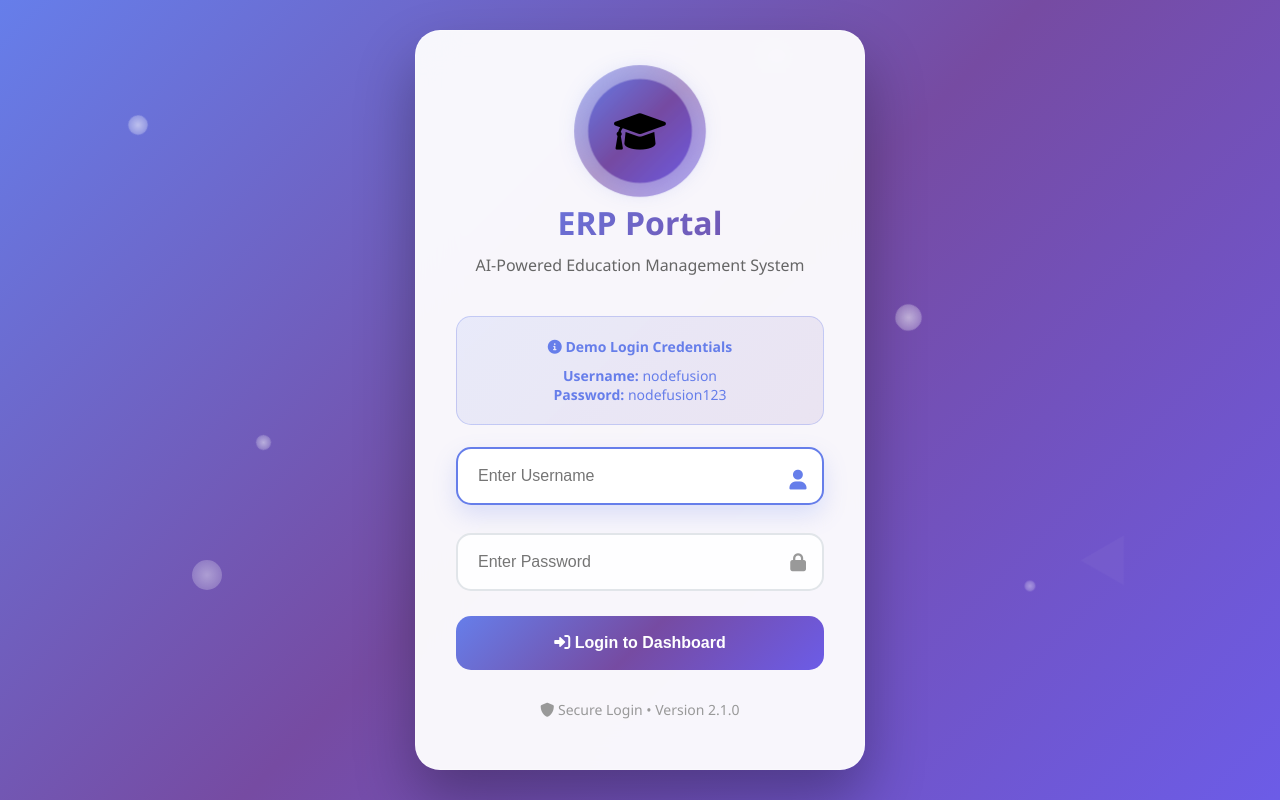
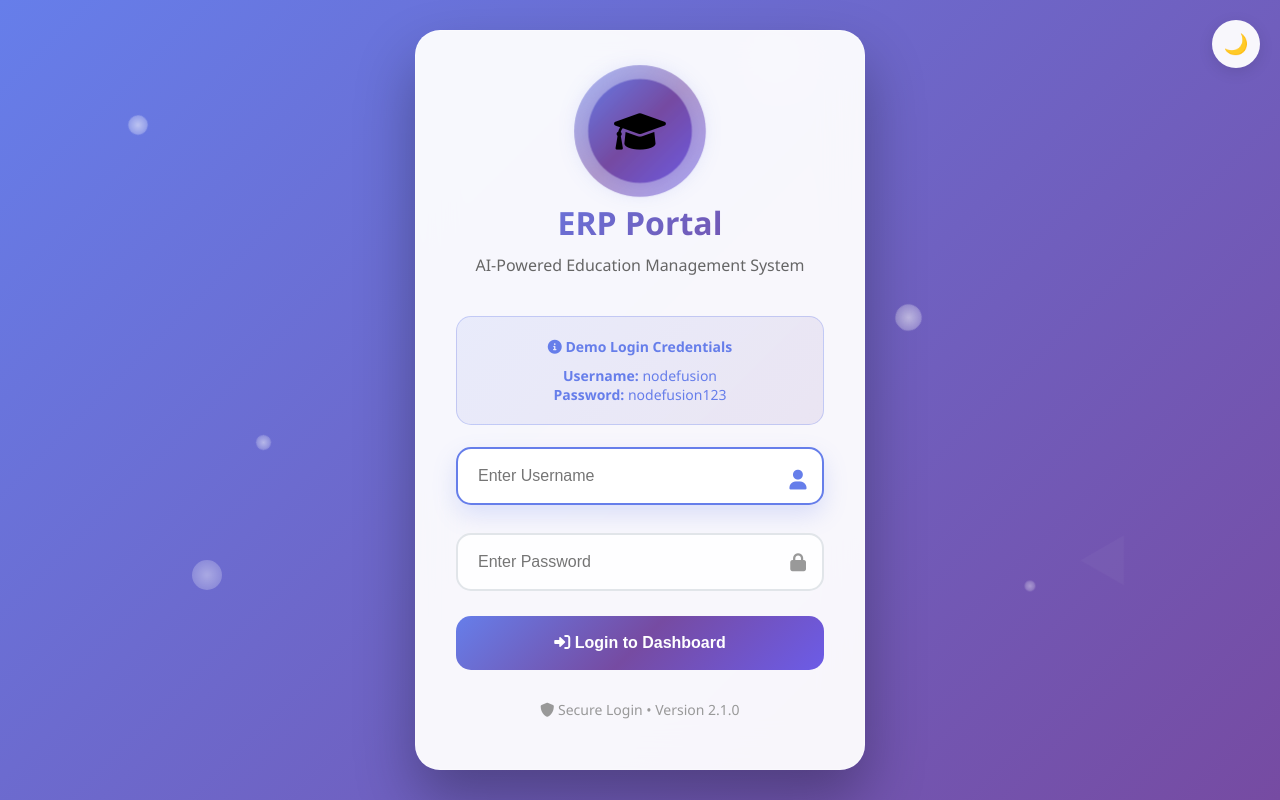
Before and after one commit to Shriwayanta/ERP, a plain HTML site: page login.html in a window 1280 px wide. Drawn offline with Linux system fonts and the light colour scheme.

Commit message:
login update

```diff
--- a/login.html
+++ b/login.html
@@ -738,5 +738,7 @@
             console.log(`   • ${username} (${users[username].role})`);
         });
     </script>
+    <script src="js/dark-mode.js"></script>
+
 </body>
 </html>
```
